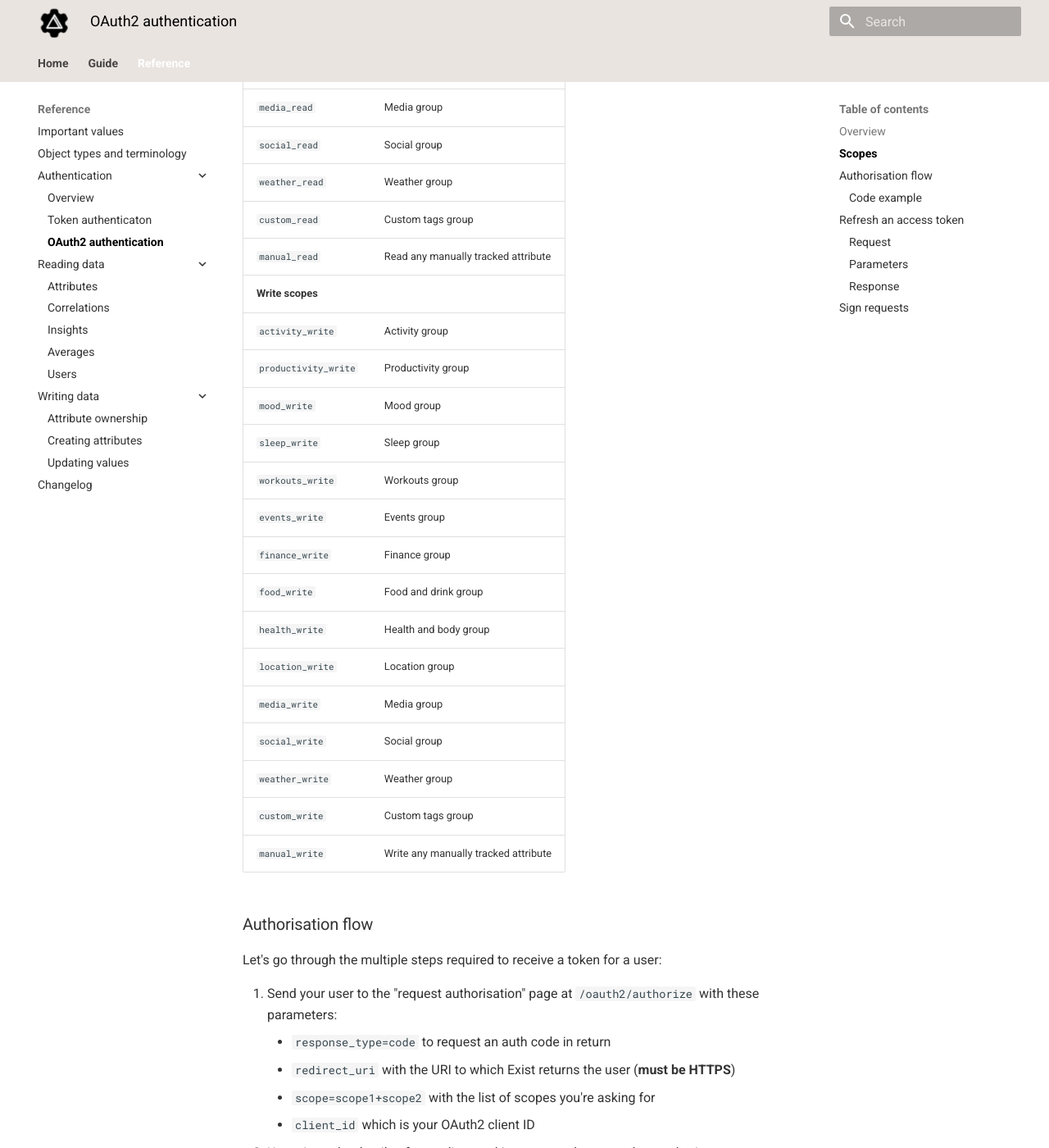
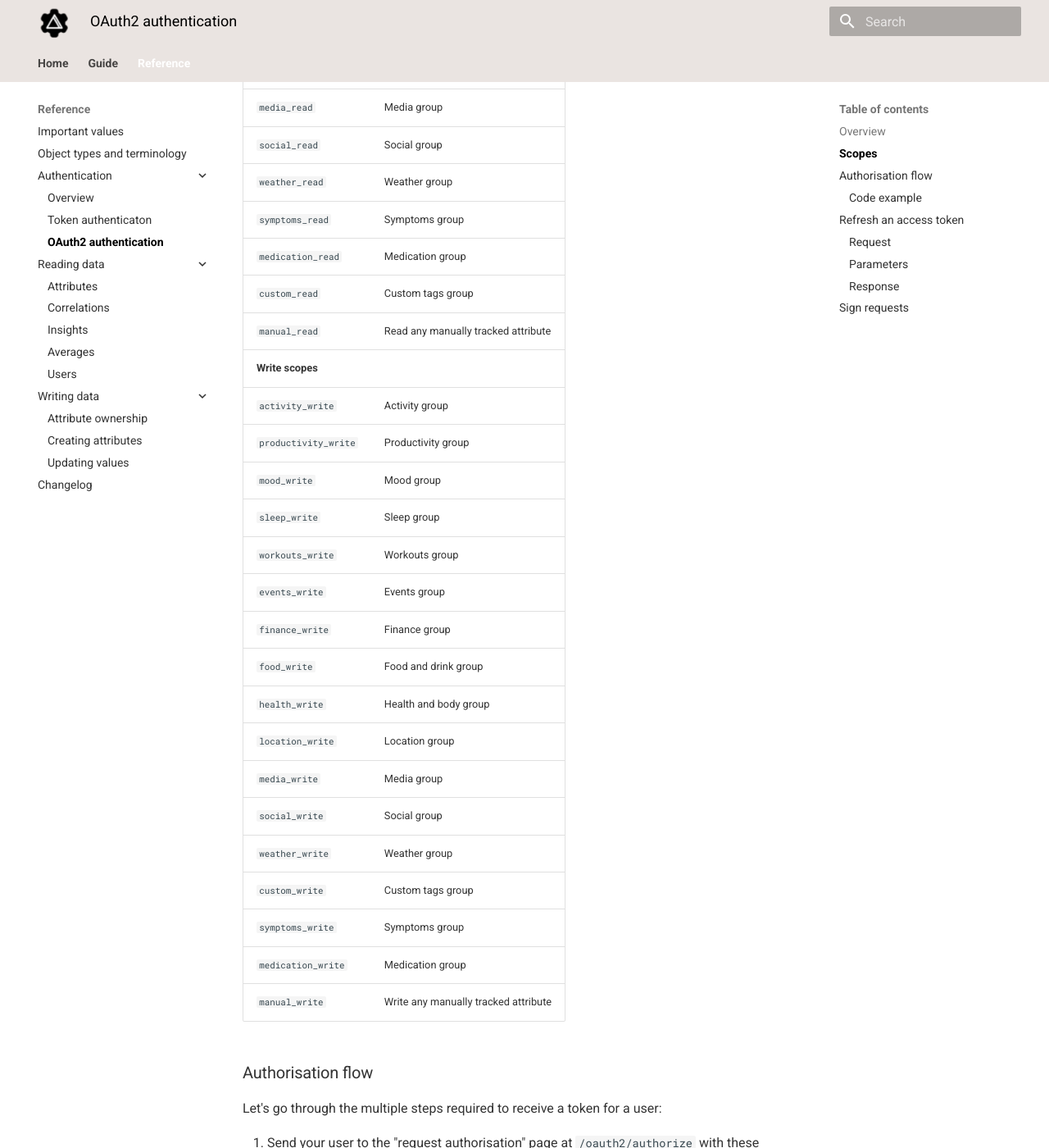
Before and after one commit to hellocodeco/exist-api-docs, an MkDocs documentation site: the page built from docs/reference/authentication/oauth2.md, in a window 1280 px wide and 1400 px high, scrolled down 1257 px. Shown: the whole window at 82% size. Built offline with MkDocs 1.6.1 and Material for MkDocs 9.7.7, drawn with Linux system fonts in a browser that asks for light colours.

Commit message:
Add scopes for new groups

```diff
--- a/docs/reference/authentication/oauth2.md
+++ b/docs/reference/authentication/oauth2.md
@@ -36,6 +36,8 @@ Be responsible and request as few scopes as required to provide your necessary f
 | `media_read` | Media group |
 | `social_read` | Social group |
 | `weather_read` | Weather group |
+| `symptoms_read` | Symptoms group |
+| `medication_read` | Medication group |
 | `custom_read` | Custom tags group |
 | `manual_read` | Read any manually tracked attribute |
 | **Write scopes** | |
@@ -53,6 +55,8 @@ Be responsible and request as few scopes as required to provide your necessary f
 | `social_write` | Social group |
 | `weather_write` | Weather group |
 | `custom_write` | Custom tags group |
+| `symptoms_write` | Symptoms group |
+| `medication_write` | Medication group |
 | `manual_write` | Write any manually tracked attribute |
 
 
```
